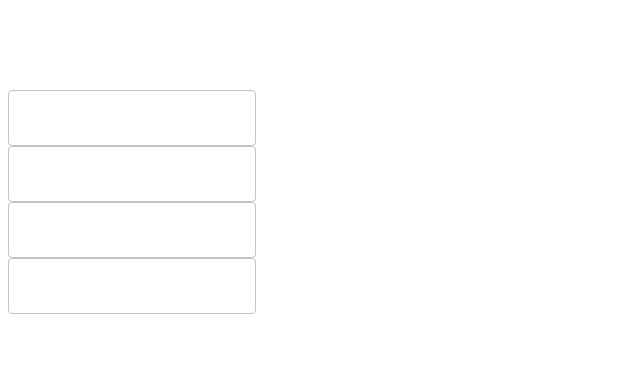
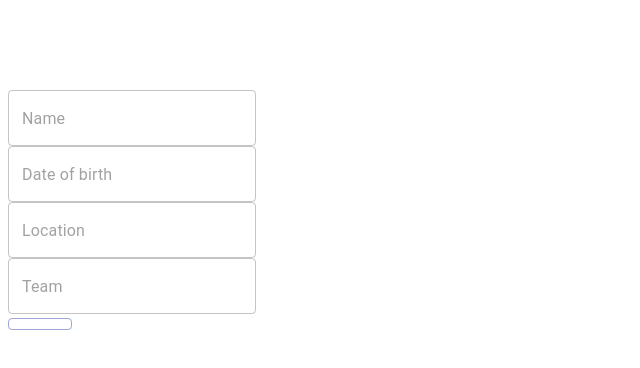
Before and after one commit to marcpetrecca1/athleteform, a React app: page / in a window 1280 px wide. Shown: the top 368 px of the page, without its empty margins (0-640 px from the left). Built offline with nearby package versions, Linux system fonts and the light colour scheme; the HTML template or start-up script is replaced by a standard one.

Commit message:
Small changes for mui attributes

```diff
--- a/client/src/components/InitialData.jsx
+++ b/client/src/components/InitialData.jsx
@@ -1,12 +1,12 @@
 import React from 'react';
-import { AppBar, TextField, Toolbar, IconButton, MenuIcon, Typography } from '@mui/material';
+import { AppBar, TextField, Toolbar, Button, IconButton, MenuIcon, Typography } from '@mui/material';
 import { Box } from '@mui/system';
 
-const InitialData = ({playerInfo, nextStep, handleChange}) => {
+const InitialData = ({ playerInfo, nextStep, handleChange, setPlayerInfo}) => {
 
-  const forward = (e) => {
+  const forward = (e, playerInfo) => {
     e.preventDefault()
-    nextStep();
+    nextStep(playerInfo);
   };
 
   const name = 'name';
@@ -22,20 +22,30 @@ const InitialData = ({playerInfo, nextStep, handleChange}) => {
       <AppBar/>
       <br/>
       <TextField
-        onChange={(e) => handleChange(e, playerInfo, name)}
+        placeholder="Name"
+        onChange={(e) => handleChange(e, name)}
+        value={playerInfo.name}
       />
       <br/>
       <TextField
+        placeholder="Date of birth"
         onChange={(e) => handleChange(e, playerInfo, dateOfBirth)}
+        value={playerInfo.dateOfBirth}
       />
       <br/>
       <TextField
+        placeholder="Location"
         onChange={(e) => handleChange(e, playerInfo, location)}
+        value={playerInfo.location}
       />
       <br/>
       <TextField
+        placeholder="Team"
         onChange={(e) => handleChange(e, playerInfo, team)}
+        value={playerInfo.team}
       />
+      <br/>
+      <Button variant="outlined" label="Continue" onClick={(e) => forward(e, playerInfo)}></Button>
     </Box>
   )
 };
--- a/client/src/components/PersonalData.jsx
+++ b/client/src/components/PersonalData.jsx
@@ -1,15 +1,17 @@
 import React from 'react';
+import { AppBar, TextField, Toolbar, Button, IconButton, MenuIcon, Typography } from '@mui/material';
+import { Box } from '@mui/system';
 
-const PersonalData = ({playerInfo, nextStep, prevStep}) => {
+const PersonalData = ({playerInfo, nextStep, prevStep, handleChange}) => {
 
-  const forward = (e) => {
+  const forward = (e, playerInfo) => {
     e.preventDefault()
-    nextStep();
+    nextStep(playerInfo);
   };
 
-  const back = (e) => {
+  const back = (e, playerInfo) => {
     e.preventDefault();
-    prevStep();
+    prevStep(playerInfo);
   }
 
   const gender = 'gender';
@@ -44,6 +46,9 @@ const PersonalData = ({playerInfo, nextStep, prevStep}) => {
       <TextField
         onChange={(e) => handleChange(e, playerInfo, profileImage)}
       />
+      <br/>
+      <Button variant="outlined" label="Continue" onClick={(e) => forward(e, playerInfo)}></Button>
+      <Button variant="outlined" label="Back" onClick={(e) => back(e, playerInfo)}></Button>
     </Box>
   )
 };
--- a/client/src/components/UserForm.jsx
+++ b/client/src/components/UserForm.jsx
@@ -8,15 +8,15 @@ const UserForm = () => {
 
   const [playerInformation, setPlayerInfo] = useState({
     step: 1,
-    name: '',
-    dateOfBirth: '',
-    location: '',
-    team: '',
-    gender: '',
-    sports: [],
-    about: '',
-    interests: '',
-    profileImage: ''
+    name:'',
+    dateOfBirth:'',
+    location:'',
+    team:'',
+    gender:'',
+    sports:[],
+    about:'',
+    interests:'',
+    profileImage:''
   });
 
   const [playerList, setPlayerlist] = useState([])
@@ -35,11 +35,17 @@ const UserForm = () => {
     });
   };
 
-  const handleChange = (e, playerInformation, input) => {
-    let newState = JSON.parse(JSON.stringify(playerInformation));
-    newState[input] = e.target.value;
-    setPlayerInfo(newState);
-  }
+  // const handleChange = (e, playerInformation, input) => {
+  //   let newState = JSON.parse(JSON.stringify(playerInformation));
+  //   newState[input] = e.target.value;
+  //   setPlayerInfo(newState);
+  // }
+
+    const handleChange = input => e => {
+      setPlayerInfo({
+        [input]: e.target.value
+      })
+    }
 
   switch(playerInformation.step) {
     case 1:
@@ -51,7 +57,7 @@ const UserForm = () => {
       )
     case 2:
       return (
-        <PersonalData prevStep={prevStep} handleChange={handleChange} playerInfo={playerInformation}/>
+        <PersonalData nextStep={nextStep} prevStep={prevStep} handleChange={handleChange} playerInfo={playerInformation}/>
       )
     case 3:
       return (
```
Also changed, not shown: 1 other file (tests, documents, lock files or other folders).
